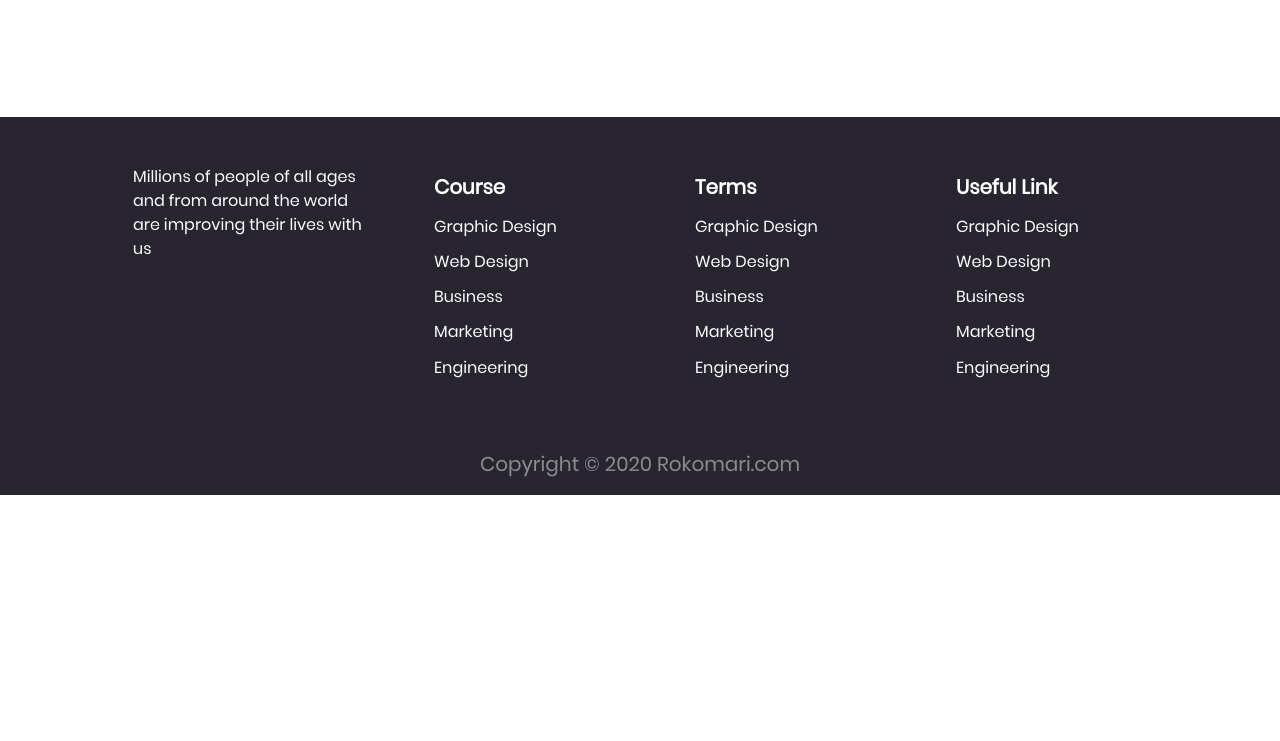
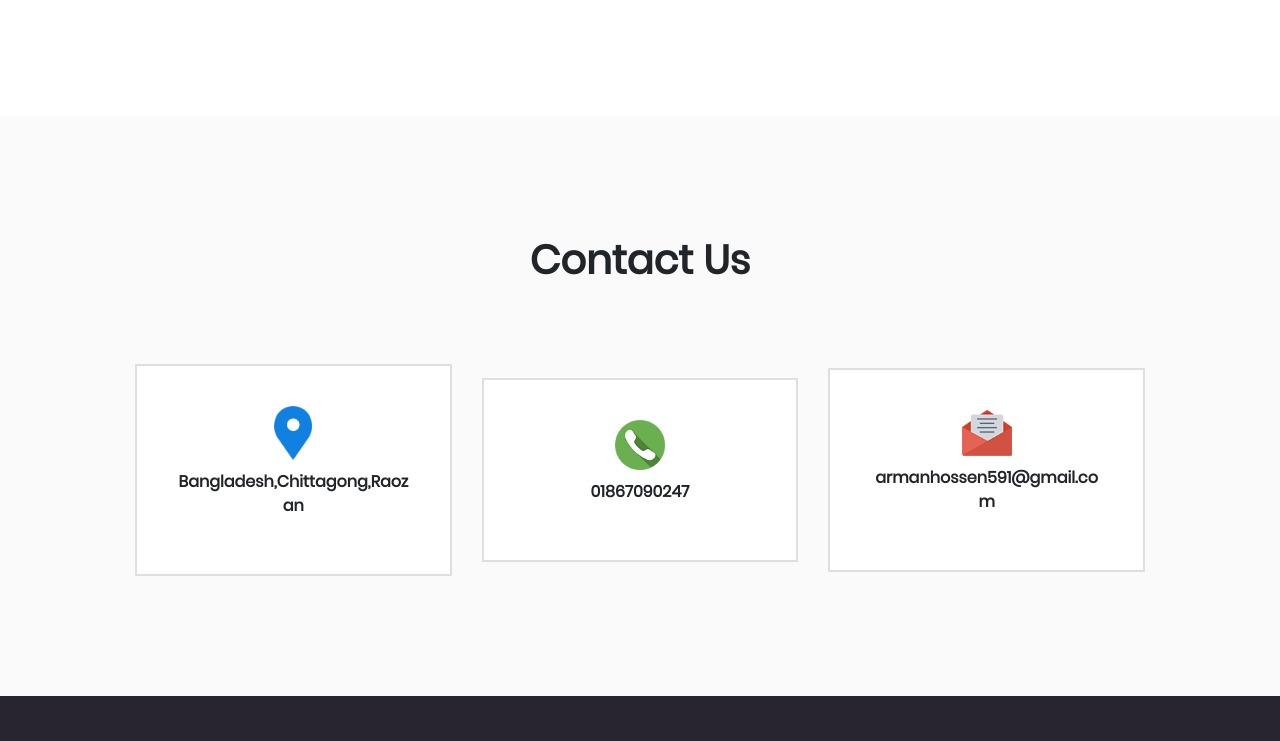
Before and after one commit to Armanhozyn/e-school, a plain HTML site: page index.html in a window 1280 px wide. Shown: the part 2013-2754 px from the top of the page. Before the commit the page ends 2508 px from the top, so only its background shows below. Drawn offline with nearby package versions, Linux system fonts and the light colour scheme.

Commit message:
contact added

```diff
--- a/index.html
+++ b/index.html
@@ -21,10 +21,10 @@
                 </button>
                 <div class="collapse navbar-collapse" id="navbarNavAltMarkup">
                     <div class="navbar-nav">
-                        <a class="nav-item nav-link" href="#">Books</a>
-                        <a class="nav-item nav-link" href="#">Courses</a>
-                        <a class="nav-item nav-link" href="#">Others</a>
-                        <a class="nav-item nav-link" href="#">Blog</a>
+                        <a class="nav-item nav-link" href="#books">Books</a>
+                        <a class="nav-item nav-link" href="#course">Courses</a>
+                        <a class="nav-item nav-link" href="#contact">Contact</a>
+                        <a class="nav-item nav-link" href="#testimonial">Blog</a>
                     </div>
                     <button type="button" class="btn btn-success btn-sign-in" width="100px">Sign In</button>
                 </div>
@@ -49,8 +49,8 @@
     </header>
     <!-- HEADER (navbar + banner) Finished-->
 
-    <!-- Category Starts-->
-    <section id="category">
+    <!-- books Starts-->
+    <section id="books">
         <div class="container">
             <div class="row align-items-center ">
                 <div class="col-lg-3 text-center">
@@ -159,6 +159,7 @@
     </section>
     <!--Online Course Finished-->
 
+
     <!-- Testimonial Starts -->
     <section id="testimonial">
         <div class="container">
@@ -176,6 +177,47 @@
         </div>
     </section>
      <!-- Testimonial Finished -->
+
+
+    <!-- Contact Us -->
+
+    <section id="contact">
+        <div class="container">
+            <h2 class="text-center headline">Contact Us</h2>
+            <div class="row justify-content-center align-items-center">
+                <div class="col-lg-4 text-center  mt-3 mt-md-0 ">
+                    <div class="card h-100">
+                        <div class="card-body contact-box">
+                            <img src="ICON/loc.png"  class="img-fluid small-img" alt="">
+                            <p>Bangladesh,Chittagong,Raozan </p>
+                        </div>
+                    </div>
+                </div>
+                <div class="col-lg-4 text-center mt-3 mt-md-0">
+                    <div class="card h-100">
+                        <div class="card-body contact-box">
+                            <img src="ICON/phone.png" class="img-fluid" alt="">
+                            <p>01867090247</p>
+                        </div>
+                    </div>
+                    <div class="">
+
+                    </div>
+                </div>
+                <div class="col-lg-4 text-center  mt-3 mt-md-0">
+                    <div class="card h-100">
+                        <div class="card-body contact-box">
+                            <img src="ICON/email.png" class="img-fluid" alt="">
+                            <p>armanhossen591@gmail.com</p>
+                        </div>
+                    </div>
+                </div>
+            </div>
+        </div>
+    </section>
+
+
+    <!-- Contact Us Finished -->
 
 
     <!-- Footer Starts -->
--- a/style.css
+++ b/style.css
@@ -45,8 +45,8 @@ header{
 }
 /* Header style stop */
 
-/* Category Style Start */
-#category{
+/* books Style Start */
+#books{
     margin-top: 80px;
 }
 .cat-elements{
@@ -56,11 +56,11 @@ header{
     cursor: pointer;
     transition: 0.5s ease all;
 }
-#category .cat-elements h4{
+#books .cat-elements h4{
     font-weight: 600;
     color: #413960;
 }
-#category .cat-elements h6{
+#books .cat-elements h6{
     color: #585859;
     font-size: 15px;
 }
@@ -112,6 +112,37 @@ header{
 
 /* testomonial Stop */
 
+/*Contact Style Start */
+#contact{
+    background: #FAFAFA;
+    padding: 120px;
+    overflow: hidden;
+}
+#contact .card{
+    border:none;
+}
+#contact img{
+    width: 50px;
+
+}
+.small-img{
+    width:38px !important;
+}
+#contact .contact-box p{
+    font-weight: bold;
+    margin-top: 10px;
+}
+
+#contact .contact-box{
+    border: 2px solid #DFDFDF;
+    padding: 40px;
+}
+
+
+/* Contact Style Stop
+
+
+
 /*Foote style start */
 
 footer{
```
Also changed, not shown: ICON/email.png (added), ICON/loc.png (added), ICON/phone.png (added).
